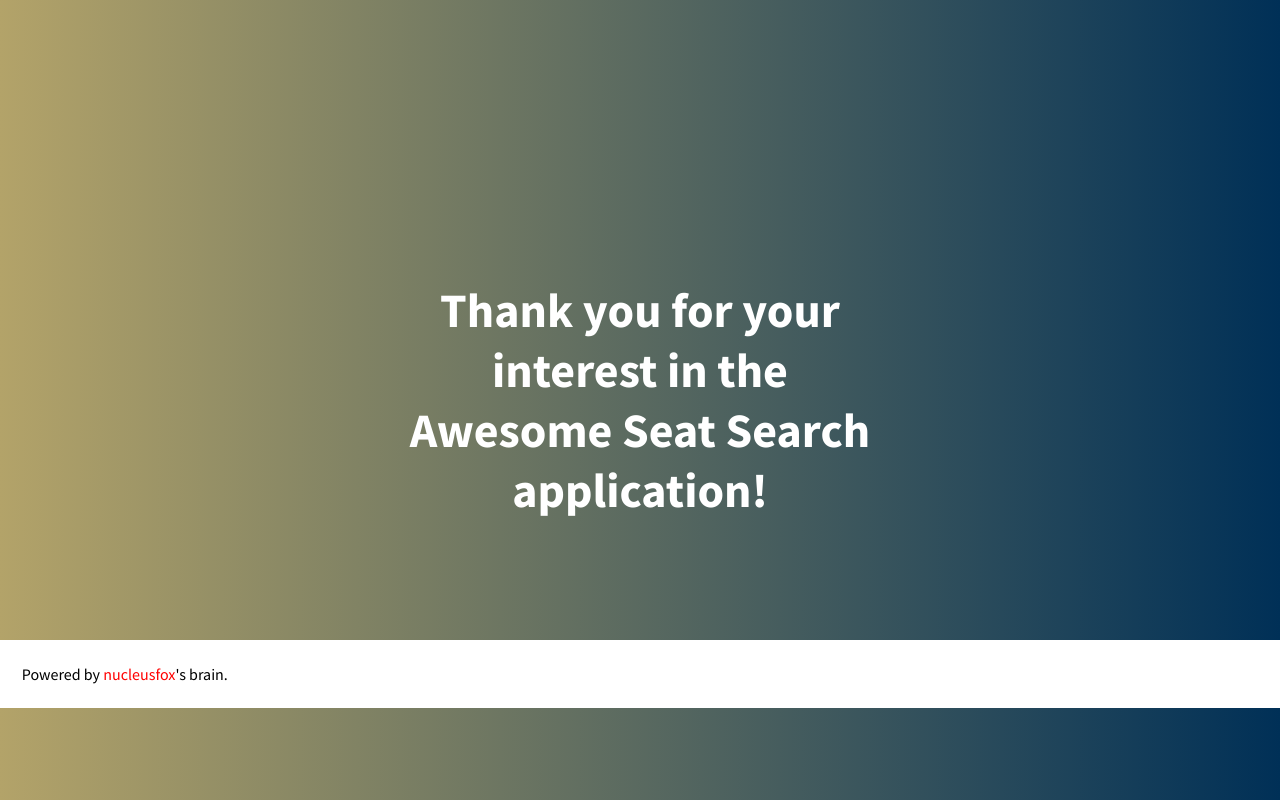
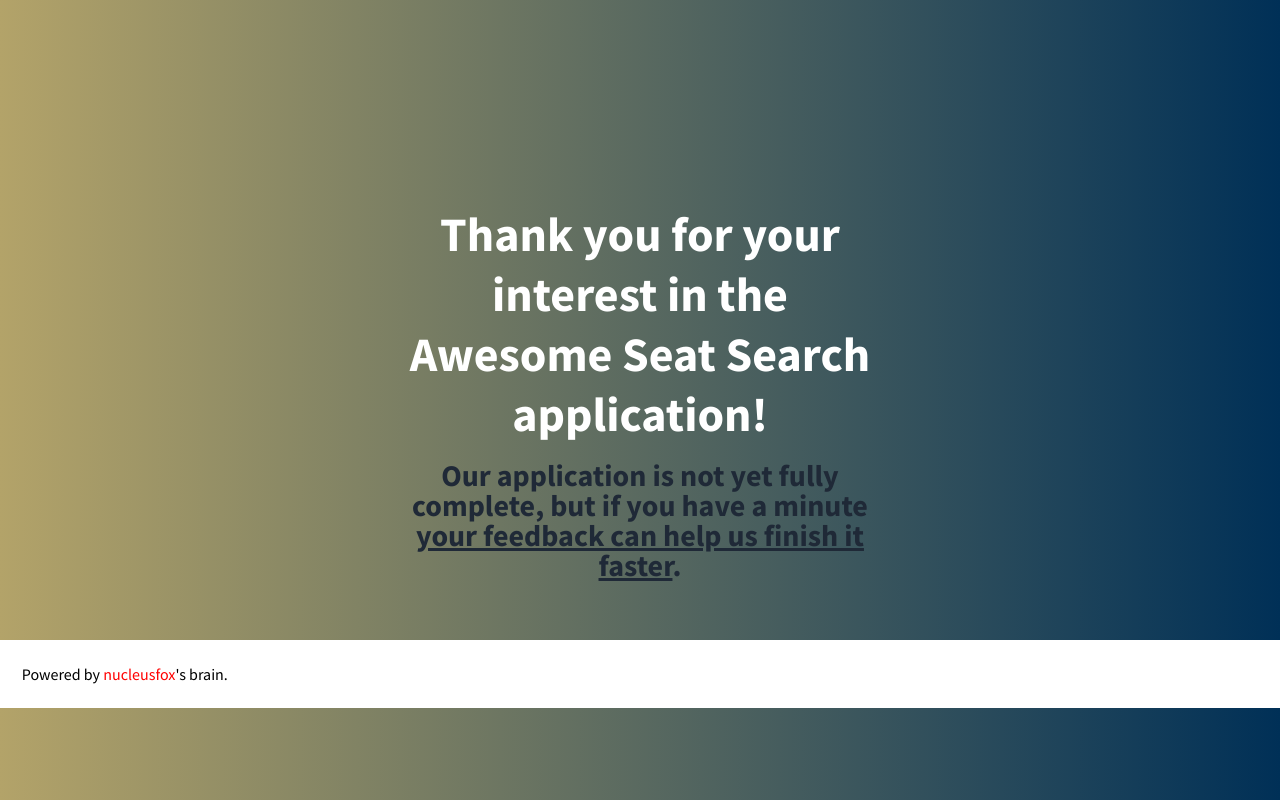
Before and after one commit to nucleusfox/nucleusfox.github.io, a plain HTML site: page free.html in a window 1280 px wide. Drawn offline with nearby package versions, Linux system fonts and the light colour scheme.

Commit message:
Added link to survey

```diff
--- a/free.html
+++ b/free.html
@@ -40,6 +40,9 @@
           <h1 class="my-4 text-5xl font-bold leading-tight">
             Thank you for your interest in the Awesome Seat Search application!
           </h1>
+          <h3 class="text-3xl text-gray-800 font-bold leading-none mb-8">
+            Our application is not yet fully complete, but if you have a minute <a href="https://forms.gle/3hGJ757oyttee4de8" style="text-decoration: underline;">your feedback can help us finish it faster</a>.
+          </h3>
 
 
             <!--<button class="mx-auto lg:mx-0 hover:underline bg-white text-gray-800 font-bold rounded-full my-6 py-4 px-8 shadow-lg focus:outline-none focus:shadow-outline transform transition hover:scale-105 duration-300 ease-in-out">
```
Also changed, not shown: paid.html (+3 -0 lines), img/GTProject/library4.jpg (added).
